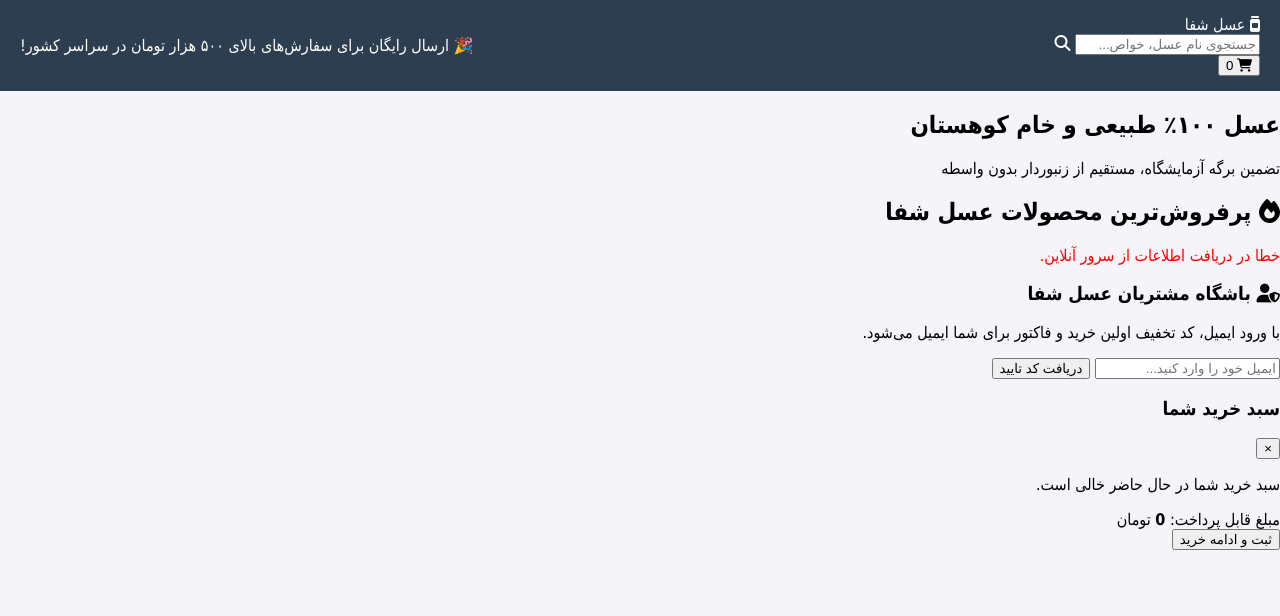
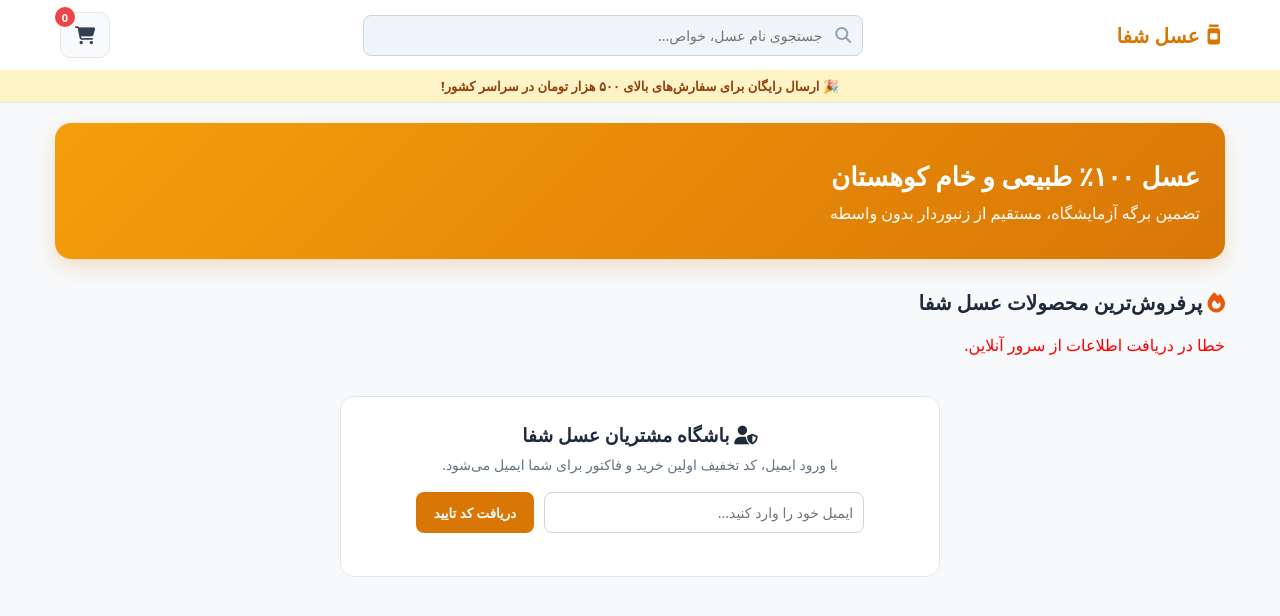
Before and after one commit to mamadkaloo8216-svg/asalshafa, a plain HTML site: page index.html in a window 1280 px wide. Drawn offline with Linux system fonts and the light colour scheme; no server answers.

Commit message:
Update style.css

```diff
--- a/style.css
+++ b/style.css
@@ -1,53 +1,427 @@
-body {
-    font-family: Tahoma, Arial, sans-serif; /* فونت ساده و خوانا */
-    background-color: #f4f4f9; /* یک رنگ پس‌زمینه ملایم */
+* {
     margin: 0;
     padding: 0;
+    box-sizing: border-box;
+    font-family: system-ui, -apple-system, 'Segoe UI', Roboto, Helvetica, Arial, sans-serif;
 }
 
-/* استایل بخش هدر (بالای سایت) */
-header {
-    background-color: #2c3e50; /* رنگ سرمه‌ای تیره */
-    color: white;
-    padding: 15px 20px;
-    display: flex; /* این دستور باعث میشه عناصر کنار هم قرار بگیرن */
-    justify-content: space-between; /* یکی راست و یکی چپ قرار میگیره */
-    align-items: center; /* از نظر عمودی وسط‌چین میشن */
+body {
+    background-color: #f7f9fa;
+    color: #2b2b2b;
+    padding-bottom: 50px;
 }
 
-/* استایل بخش اصلی که محصولات توش هستن */
-main {
-    padding: 20px;
-    display: flex;
-    flex-wrap: wrap; /* اگر جا نبود، محصول بعدی میره خط پایین */
-    gap: 20px; /* فاصله بین محصولات */
+/* هدر و ناوبری */
+.header {
+    background: #fff;
+    border-bottom: 1px solid #e2e8f0;
+    position: sticky;
+    top: 0;
+    z-index: 100;
 }
 
-/* استایل کارت هر محصول */
-.product {
-    background-color: white;
-    border: 1px solid #ddd;
-    border-radius: 8px; /* گوشه‌های کادر رو گرد میکنه */
-    padding: 20px;
+.top-nav {
+    display: flex;
+    justify-content: space-between;
+    align-items: center;
+    padding: 12px 20px;
+    max-width: 1200px;
+    margin: 0 auto;
+    gap: 15px;
+}
+
+.logo {
+    display: flex;
+    align-items: center;
+    gap: 8px;
+    font-size: 20px;
+    font-weight: 800;
+    color: #d97706; /* طلایی عسلی */
+}
+
+.search-box {
+    flex: 1;
+    max-width: 500px;
+    position: relative;
+}
+
+.search-box input {
     width: 100%;
-    max-width: 300px; /* حداکثر عرض هر محصول */
-    box-shadow: 0 4px 8px rgba(0,0,0,0.1); /* یک سایه ملایم به کارت میده */
+    padding: 10px 40px 10px 15px;
+    border-radius: 8px;
+    border: 1px solid #cbd5e1;
+    background: #f1f5f9;
+    font-size: 14px;
+    outline: none;
+    transition: 0.2s;
+}
+
+.search-box input:focus {
+    background: #fff;
+    border-color: #d97706;
+}
+
+.search-box i {
+    position: absolute;
+    right: 12px;
+    top: 50%;
+    transform: translateY(-50%);
+    color: #94a3b8;
+}
+
+.cart-btn {
+    position: relative;
+    background: #f8fafc;
+    border: 1px solid #e2e8f0;
+    padding: 10px 14px;
+    border-radius: 10px;
+    font-size: 18px;
+    color: #334155;
+    cursor: pointer;
+}
+
+.cart-badge {
+    position: absolute;
+    top: -6px;
+    left: -6px;
+    background: #ef4444;
+    color: #fff;
+    font-size: 11px;
+    font-weight: bold;
+    width: 20px;
+    height: 20px;
+    border-radius: 50%;
+    display: flex;
+    align-items: center;
+    justify-content: center;
+}
+
+.promo-banner {
+    background: #fef3c7;
+    color: #92400e;
+    text-align: center;
+    font-size: 13px;
+    font-weight: 600;
+    padding: 7px;
+}
+
+/* ساختار بدنه */
+.container {
+    max-width: 1200px;
+    margin: 20px auto;
+    padding: 0 15px;
+}
+
+.hero-banner {
+    background: linear-gradient(135deg, #f59e0b, #d97706);
+    color: #fff;
+    border-radius: 16px;
+    padding: 35px 25px;
+    margin-bottom: 30px;
+    box-shadow: 0 8px 20px rgba(217, 119, 6, 0.2);
+}
+
+.hero-banner h2 {
+    font-size: 26px;
+    margin-bottom: 8px;
+}
+
+.section-title h2 {
+    font-size: 20px;
+    margin-bottom: 18px;
+    color: #1e293b;
+}
+
+.text-orange {
+    color: #ea580c;
+}
+
+/* شبکه کارت محصولات (دیجی‌کالایی) */
+.products-grid {
+    display: grid;
+    grid-template-columns: repeat(auto-fill, minmax(240px, 1fr));
+    gap: 20px;
+}
+
+.product-card {
+    background: #fff;
+    border-radius: 14px;
+    border: 1px solid #e2e8f0;
+    overflow: hidden;
+    display: flex;
+    flex-direction: column;
+    justify-content: space-between;
+    padding: 15px;
+    transition: transform 0.2s, box-shadow 0.2s;
+}
+
+.product-card:hover {
+    transform: translateY(-4px);
+    box-shadow: 0 10px 25px rgba(0, 0, 0, 0.08);
+}
+
+.product-image-wrap {
+    width: 100%;
+    height: 180px;
+    background: #fffbeb;
+    border-radius: 10px;
+    display: flex;
+    align-items: center;
+    justify-content: center;
+    position: relative;
+    margin-bottom: 12px;
+}
+
+.product-image-wrap img {
+    max-width: 90%;
+    max-height: 90%;
+    object-fit: contain;
+}
+
+.discount-badge {
+    position: absolute;
+    top: 8px;
+    right: 8px;
+    background: #ef4444;
+    color: #fff;
+    font-size: 11px;
+    font-weight: bold;
+    padding: 3px 8px;
+    border-radius: 20px;
+}
+
+.product-info h3 {
+    font-size: 16px;
+    color: #1e293b;
+    margin-bottom: 6px;
+}
+
+.product-rating {
+    font-size: 12px;
+    color: #f59e0b;
+    margin-bottom: 12px;
+}
+
+.product-rating span {
+    color: #64748b;
+    margin-right: 4px;
+}
+
+.price-box {
+    margin-bottom: 15px;
+}
+
+.old-price {
+    font-size: 13px;
+    color: #94a3b8;
+    text-decoration: line-through;
+    margin-bottom: 2px;
+}
+
+.current-price {
+    font-size: 18px;
+    font-weight: 800;
+    color: #0f172a;
+}
+
+.add-btn {
+    width: 100%;
+    background: #d97706;
+    color: #fff;
+    border: none;
+    padding: 10px;
+    border-radius: 8px;
+    font-weight: 700;
+    cursor: pointer;
+    display: flex;
+    align-items: center;
+    justify-content: center;
+    gap: 8px;
+    transition: 0.2s;
+}
+
+.add-btn:hover {
+    background: #b45309;
+}
+
+/* بخش ثبت‌نام */
+.auth-section {
+    margin-top: 40px;
+}
+
+.auth-card {
+    background: #fff;
+    border: 1px solid #e2e8f0;
+    border-radius: 14px;
+    padding: 25px;
+    max-width: 600px;
+    margin: 0 auto;
     text-align: center;
 }
 
-/* استایل دکمه‌های افزودن به سبد خرید */
-.add-to-cart-btn {
-    background-color: #27ae60; /* رنگ سبز */
-    color: white;
-    border: none;
-    padding: 10px 15px;
-    border-radius: 5px;
-    cursor: pointer; /* موس رو شبیه دست میکنه */
-    font-size: 16px;
-    width: 100%;
+.auth-card h3 {
+    color: #1e293b;
+    margin-bottom: 8px;
 }
 
-/* وقتی موس میره روی دکمه، رنگش کمی تیره بشه */
-.add-to-cart-btn:hover {
-    background-color: #219150;
+.auth-card p {
+    font-size: 14px;
+    color: #64748b;
+    margin-bottom: 18px;
 }
+
+.auth-form-step {
+    display: flex;
+    gap: 10px;
+    justify-content: center;
+}
+
+.auth-form-step input {
+    flex: 1;
+    max-width: 320px;
+    padding: 10px;
+    border-radius: 8px;
+    border: 1px solid #cbd5e1;
+    font-size: 14px;
+    outline: none;
+}
+
+.btn-primary {
+    background: #d97706;
+    color: #fff;
+    border: none;
+    padding: 10px 18px;
+    border-radius: 8px;
+    cursor: pointer;
+    font-weight: 700;
+}
+
+.btn-success {
+    background: #16a34a;
+    color: #fff;
+    border: none;
+    padding: 10px 18px;
+    border-radius: 8px;
+    cursor: pointer;
+    font-weight: 700;
+}
+
+.status-msg {
+    margin-top: 10px;
+    font-size: 13px;
+    font-weight: 600;
+}
+
+/* سبد خرید کشویی دیجی‌کالایی */
+.cart-drawer {
+    position: fixed;
+    top: 0;
+    left: -380px; /* مخفی در حالت عادی */
+    width: 350px;
+    max-width: 90%;
+    height: 100vh;
+    background: #fff;
+    box-shadow: 4px 0 25px rgba(0, 0, 0, 0.15);
+    z-index: 1000;
+    display: flex;
+    flex-direction: column;
+    transition: left 0.3s ease;
+}
+
+.cart-drawer.open {
+    left: 0;
+}
+
+.drawer-header {
+    display: flex;
+    justify-content: space-between;
+    align-items: center;
+    padding: 15px 20px;
+    border-bottom: 1px solid #e2e8f0;
+}
+
+.close-btn {
+    background: none;
+    border: none;
+    font-size: 24px;
+    color: #64748b;
+    cursor: pointer;
+}
+
+.drawer-body {
+    flex: 1;
+    overflow-y: auto;
+    padding: 15px 20px;
+}
+
+.cart-item-row {
+    display: flex;
+    justify-content: space-between;
+    align-items: center;
+    padding: 12px 0;
+    border-bottom: 1px solid #f1f5f9;
+}
+
+.cart-item-title {
+    font-weight: 600;
+    font-size: 14px;
+}
+
+.cart-item-price {
+    font-size: 13px;
+    color: #d97706;
+    font-weight: 700;
+}
+
+.empty-cart-msg {
+    text-align: center;
+    color: #94a3b8;
+    margin-top: 40px;
+    font-size: 14px;
+}
+
+.drawer-footer {
+    padding: 15px 20px;
+    border-top: 1px solid #e2e8f0;
+    background: #f8fafc;
+}
+
+.total-row {
+    display: flex;
+    justify-content: space-between;
+    align-items: center;
+    margin-bottom: 12px;
+    font-size: 15px;
+}
+
+.total-price-text strong {
+    color: #d97706;
+    font-size: 18px;
+}
+
+.btn-checkout {
+    width: 100%;
+    background: #ef4444; /* قرمز شبیه دکمه نهایی دیجی‌کالا */
+    color: #fff;
+    border: none;
+    padding: 12px;
+    border-radius: 8px;
+    font-weight: 700;
+    font-size: 15px;
+    cursor: pointer;
+}
+
+.overlay {
+    position: fixed;
+    top: 0;
+    left: 0;
+    width: 100vw;
+    height: 100vh;
+    background: rgba(0, 0, 0, 0.4);
+    z-index: 999;
+    display: none;
+}
+
+.overlay.open {
+    display: block;
+}
```
